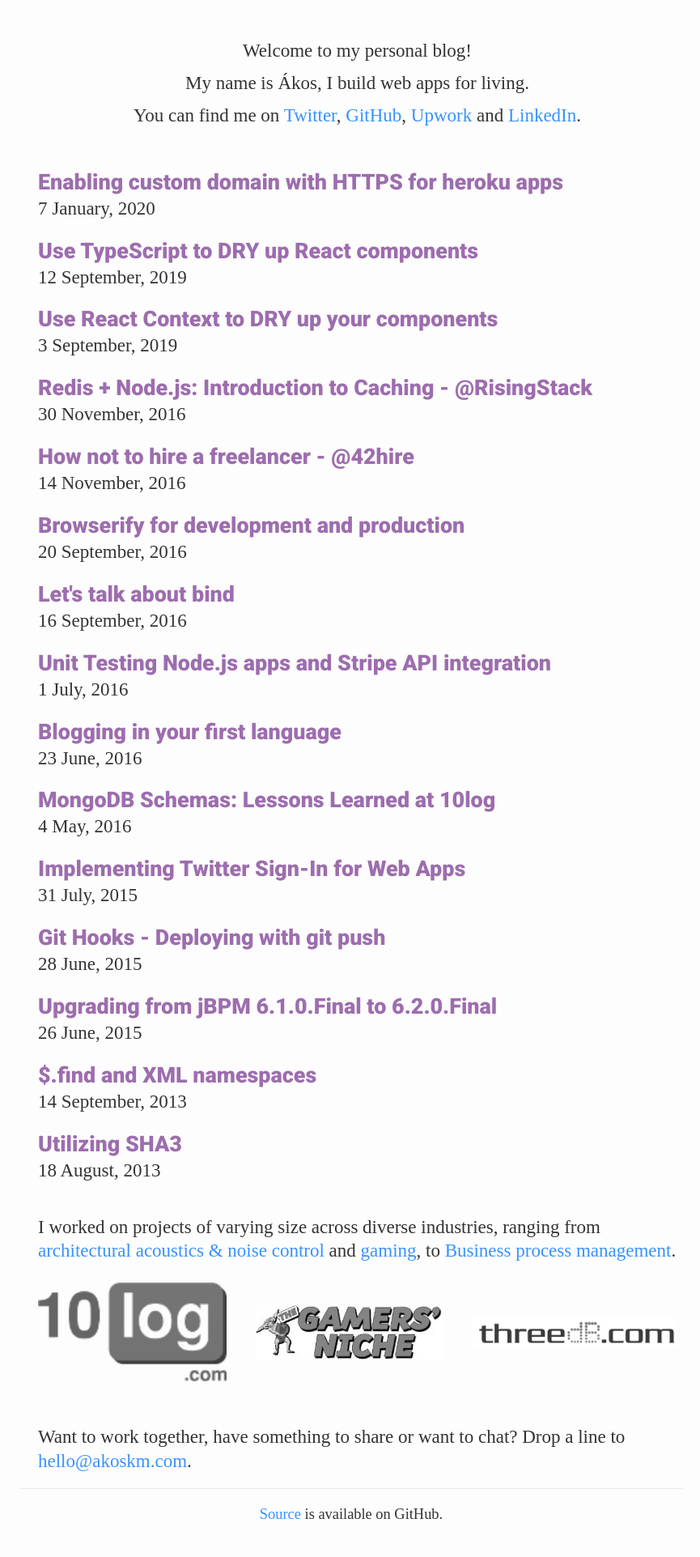
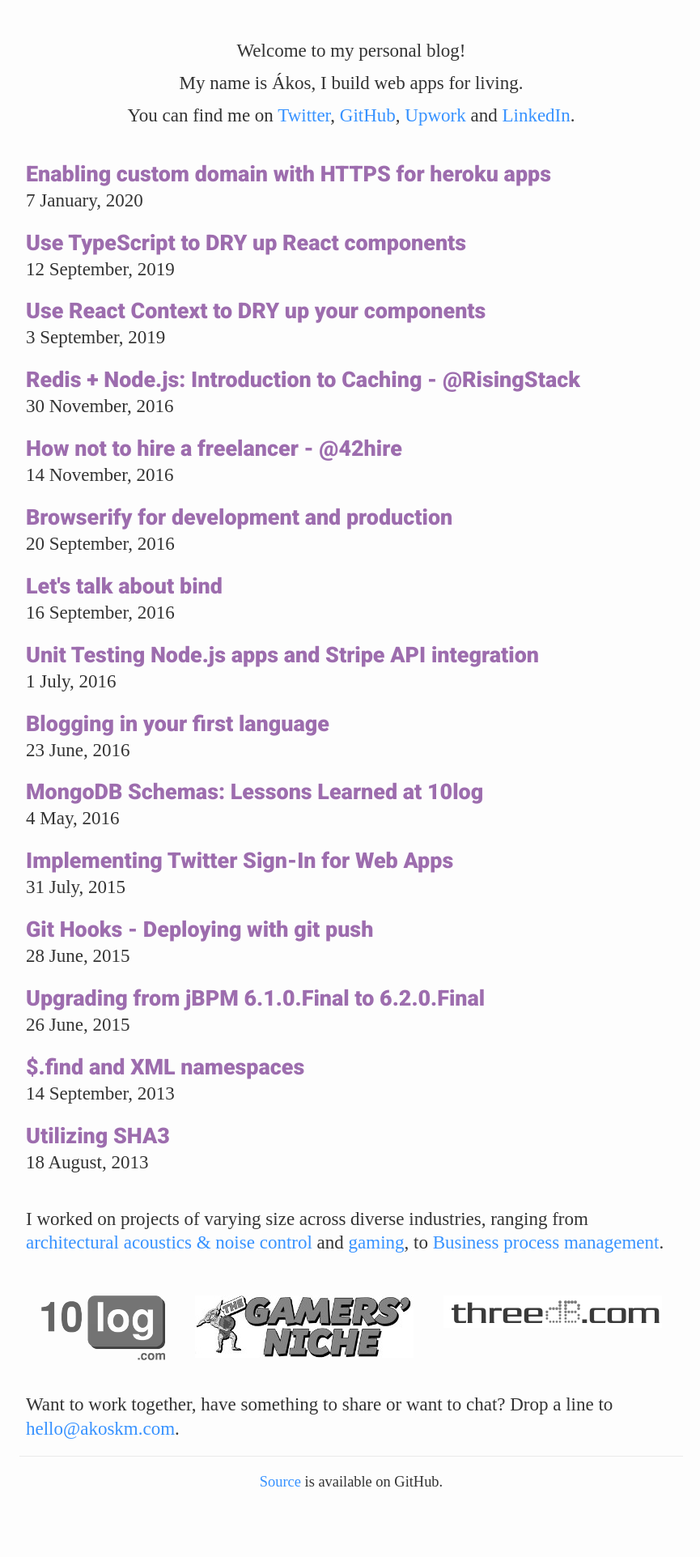
Before and after one commit to akoskm/akoskm.github.io, a Jekyll site: the page built from index.html, in a window 1280 px wide. Shown: the whole page at 81% size, without its empty margins (206-1071 px from the left). Built offline with Jekyll 4.4.1, drawn with Linux system fonts in a browser that asks for light colours; nearby versions of some CDN libraries; some web fonts are replaced; comment, search, counter and statistics services are not loaded; after the commit the page ends 1883 px from its top, so only the background shows below that.

Commit message:
simplify layout

```diff
--- a/_layouts/default.html
+++ b/_layouts/default.html
@@ -136,6 +136,10 @@
             margin-top: 40px;
           }
 
+          section.about {
+            text-align: center;
+          }
+
           span.post-date {
             display: block;
           }
@@ -160,89 +164,10 @@
             width: 100%;
           }
 
-          img.img-responsive {
-            height: auto;
-            max-width: 100%;
-          }
-
-          .responsive-container {
-            position: relative;
-            width: 100%;
-            height: 150px;
-          }
-
-          .img-container {
-            position: absolute;
-            top: 0;
-            bottom: 0;
-            left: 0;
-            right: 0;
-
-            text-align:center; /* Align center inline elements */
-            font: 0/0 a;
-            height: 150px;
-          }
-
-          .img-container:before {
-            height: 100%;
-            content: ' ';
-            display: inline-block;
-            vertical-align: middle;
-          }
-
-          .img-container img {
-            vertical-align: middle;
-            display: inline-block;
-          }
-
-          div.grid {
-            width: 100%;
-            margin: 0;
-          }
-
-          .centered {
-            text-align: center;
-          }
-
-          [class*='col-'] {
-            float: left;
-            position: relative;
-            min-height: 1px;
-            padding-right: 15px;
-            padding-left: 15px;
-          }
-
-          .col-1 {
-            width: 100%;
-          }
-
-          .col-1-3 {
-            width: 33.33%;
-          }
-
-          @media screen and (max-width: 640px) {
-            .col-1-3 {
-              width: 100%;
-            }
-          }
-
-          .grid:after {
-            content: "";
-            display: table;
-            clear: both;
-          }
-
-          *, *:after, *:before {
-            -webkit-box-sizing: border-box;
-            -moz-box-sizing: border-box;
-            box-sizing: border-box;
-          }
-
-          [class*='col-'] {
-            padding-right: 20px;
-          }
-          [class*='col-']:last-of-type {
-            padding-right: 0;
+          .client-logo-container {
+            padding-top: 40px;
+            display: flex;
+            justify-content: space-around;
           }
         </style>
     </head>
--- a/index.html
+++ b/index.html
@@ -3,21 +3,11 @@ layout: default
 title: akoskm.com
 ---
 <section class="about">
-  <div class="align">
-    <div class="grid">
-      <div class="col-1">
-        <center>
   <p>Welcome to my personal blog!</p>
   <p>My name is Ákos, I build web apps for living.</p>
   <p>You can find me on <a href="https://twitter.com/akoskm">Twitter</a>, <a href="https://github.com/akoskm">GitHub</a>, <a href="https://www.upwork.com/o/profiles/users/_~012ad77c4b0d832a53/">Upwork</a> and <a href="https://www.linkedin.com/in/akoskm">LinkedIn</a>.</p>
-        </center>
-      </div>
-    </div>
-  </div>
 </section>
 <section class="posts">
-  <div class="grid">
-    <div class="col-1">
   {% for post in site.posts %}
     {% if post.draft == false %}
     <div class="post-header">
@@ -37,19 +27,12 @@ title: akoskm.com
       </div>
     {% endif %}
   {% endfor %}
-    </div>
-  </div>
 </section>
 <section class="exp">
-  <div class="grid">
-    <div class="col-1">
   <p>
     I worked on projects of varying size across diverse industries, ranging from <a href="https://10log.com">architectural acoustics & noise control</a> and <a href="http://www.thegamersniche.com/">gaming</a>, to <a href="http://www.dirigent.io/">Business process management</a>.
   </p>
-    </div>
-  </div>
-  <div class="grid">
-    <div class="col-1-3">
+  <div class="client-logo-container">
     <div class="responsive-container">
       <div class="img-container">
         <a href="https://10log.com">
@@ -57,8 +40,6 @@ title: akoskm.com
         </a>
       </div>
     </div>
-    </div>
-    <div class="col-1-3">
     <div class="responsive-container">
       <div class="img-container">
         <a href="http://www.thegamersniche.com/">
@@ -66,8 +47,6 @@ title: akoskm.com
         </a>
       </div>
     </div>
-    </div>
-    <div class="col-1-3">
     <div class="responsive-container">
       <div class="img-container">
         <a href="http://threedb.com">
@@ -76,12 +55,7 @@ title: akoskm.com
       </div>
     </div>
   </div>
-  </div>
 </section>
 <section class="contact">
-  <div class="grid">
-    <div class="col-1">
   <p>Want to work together, have something to share or want to chat? Drop a line to <a href="mailto:hello@akoskm.com">hello@akoskm.com</a>.</p>
-    </div>
-  </div>
 </section>
```
Lines whose indentation alone changed are shown as unchanged.
